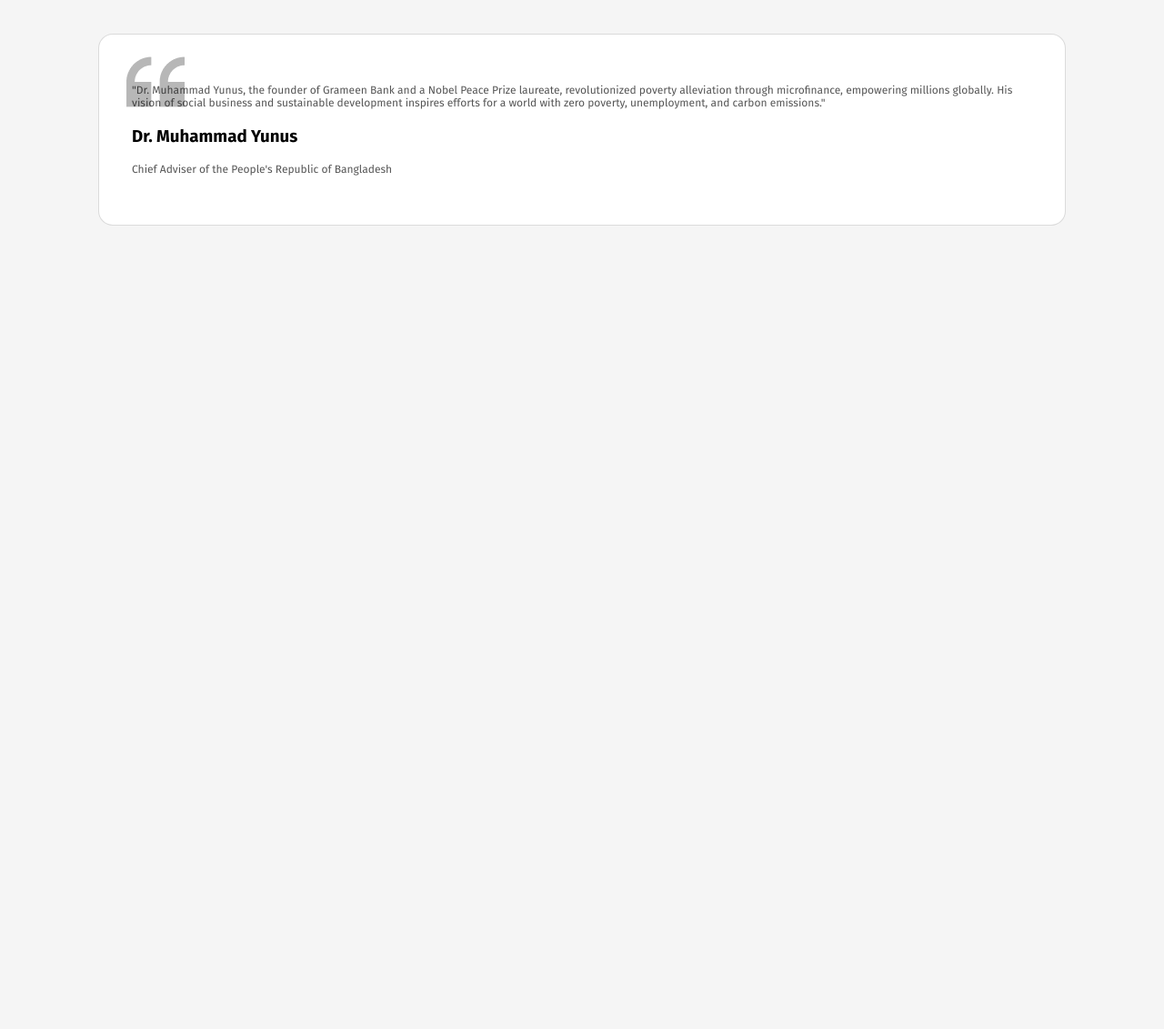
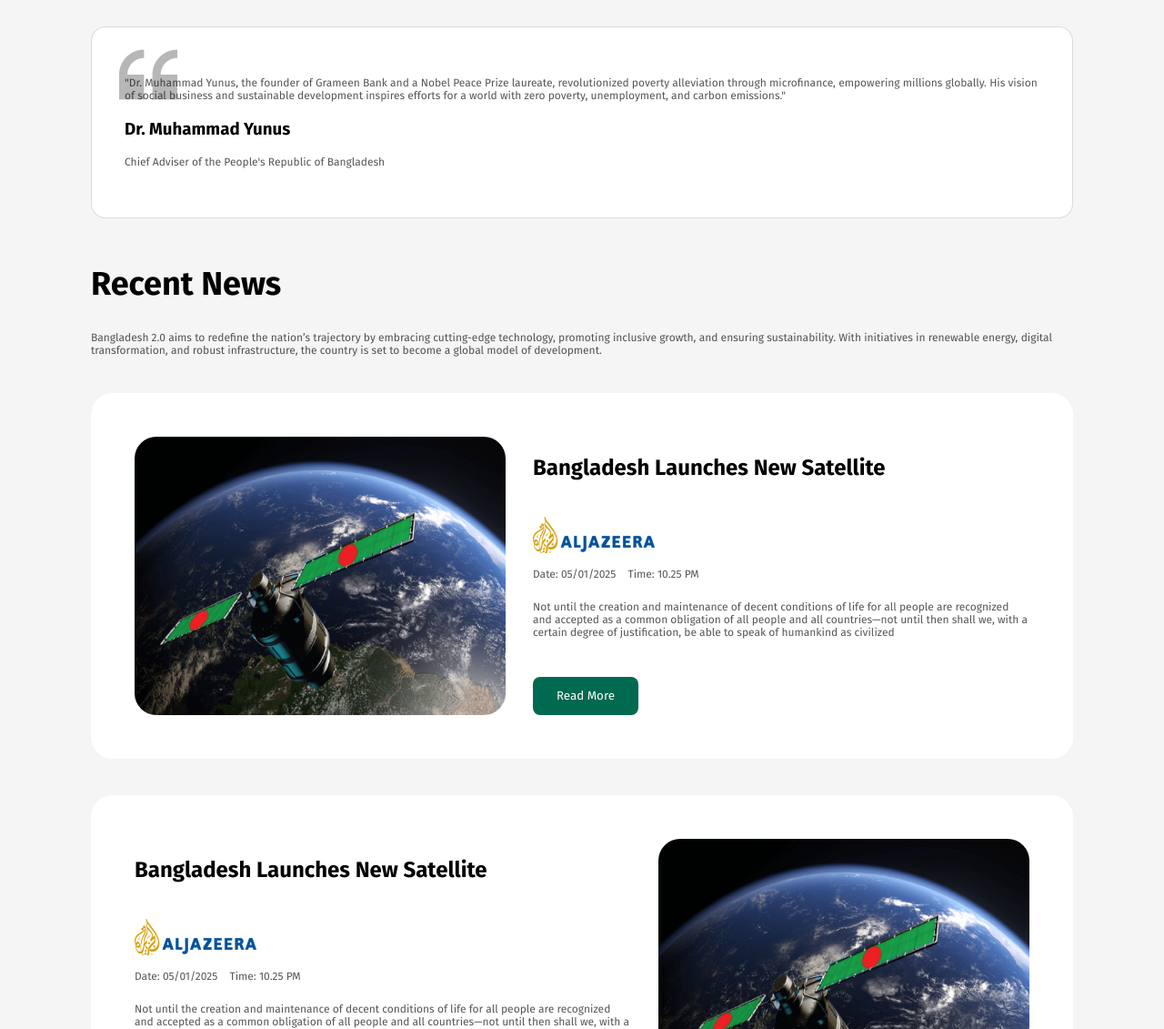
Before and after one commit to hd31520/BANGLADESH-2.0, a plain HTML site: page index.html in a window 1280 px wide. Shown: the part 1669-2800 px from the top of the page at 91% size. Before the commit the page ends 1925 px from the top, so only its background shows below. Drawn offline with Linux system fonts and the light colour scheme.

Commit message:
complete news

```diff
--- a/index.html
+++ b/index.html
@@ -76,15 +76,19 @@
     </section>
 
     <!-- vision section -->
-     <section>
+    <section>
         <h1 class="section-title">The Vision of Future</h1>
-        <p class="description">Bangladesh 2.0 aims to redefine the nation’s trajectory by embracing cutting-edge technology, promoting inclusive growth, and ensuring sustainability. With initiatives in renewable energy, digital transformation, and robust infrastructure, the country is set to become a global model of development.</p>
+        <p class="description">Bangladesh 2.0 aims to redefine the nation’s trajectory by embracing cutting-edge
+            technology, promoting inclusive growth, and ensuring sustainability. With initiatives in renewable energy,
+            digital transformation, and robust infrastructure, the country is set to become a global model of
+            development.</p>
         <div class="vission" style="padding: 40px 0;">
             <div id="vission-one">
                 <img src="assets/card-icon.png" alt="">
                 <h3 class="card-title">Digital Transformation</h3>
                 <p class="description">
-                    Creating a nationwide digital ecosystem to enhance connectivity and access to services for all citizens.
+                    Creating a nationwide digital ecosystem to enhance connectivity and access to services for all
+                    citizens.
                 </p>
                 <button>Learn More</button>
 
@@ -102,7 +106,8 @@
                 <img src="assets/card-icon.png" alt="">
                 <h3 class="card-title">Digital Transformation</h3>
                 <p class="description">
-                    Creating a nationwide digital ecosystem to enhance connectivity and access to services for all citizens.
+                    Creating a nationwide digital ecosystem to enhance connectivity and access to services for all
+                    citizens.
                 </p>
                 <button>Learn More</button>
 
@@ -110,14 +115,17 @@
 
 
         </div>
-     </section>
+    </section>
 
-     <!-- Description Section -->
-     <section id="description-section">
+    <!-- Description Section -->
+    <section id="description-section">
         <img src="assets/quote-bg.png" alt="">
         <div>
             <p class="description">
-                "Dr. Muhammad Yunus, the founder of Grameen Bank and a Nobel Peace Prize laureate, revolutionized poverty alleviation through microfinance, empowering millions globally. His vision of social business and sustainable development inspires efforts for a world with zero poverty, unemployment, and carbon emissions."
+                "Dr. Muhammad Yunus, the founder of Grameen Bank and a Nobel Peace Prize laureate, revolutionized
+                poverty alleviation through microfinance, empowering millions globally. His vision of social business
+                and sustainable development inspires efforts for a world with zero poverty, unemployment, and carbon
+                emissions."
             </p>
             <h3 class="card-title">
                 Dr. Muhammad Yunus
@@ -126,7 +134,62 @@
                 Chief Adviser of the People's Republic of Bangladesh
             </p>
         </div>
-     </section>
+    </section>
+
+
+    <!-- News Section -->
+    <section style="padding-top: 20px;">
+        <h1 class="section-title">Recent News</h1>
+        <p class="description">
+            Bangladesh 2.0 aims to redefine the nation’s trajectory by embracing cutting-edge technology, promoting
+            inclusive growth, and ensuring sustainability. With initiatives in renewable energy, digital transformation,
+            and robust infrastructure, the country is set to become a global model of development.
+        </p>
+        <div class="news-card">
+            <img style="border-radius: 24px;" src="assets/satelite.png" alt="">
+            <div class="news-right">
+                <h2 class="news-title">Bangladesh Launches New Satellite</h2>
+                <div style="padding: 20px 0;">
+                    <img src="assets/al-jazeera.png" alt="">
+                    <p class="description">
+                        Date: 05/01/2025 <span style="padding-left: 10px;">Time: 10.25 PM</span>
+                    </p>
+                    <p style="padding: 10px 0;" class="description">
+                        Not until the creation and maintenance of decent conditions of life for all people are
+                        recognized
+                        and accepted as a common obligation of all people and all countries—not until then shall we,
+                        with a certain degree of justification, be able to speak of humankind as civilized
+                    </p>
+                </div>
+                <button class="news-btn">Read More</button>
+            </div>
+
+        </div>
+
+
+        <div class="news-card-right">
+            <img style="border-radius: 24px;" src="assets/satelite.png" alt="">
+            <div class="news-right">
+                <h2 class="news-title">Bangladesh Launches New Satellite</h2>
+                <div style="padding: 20px 0;">
+                    <img src="assets/al-jazeera.png" alt="">
+                    <p class="description">
+                        Date: 05/01/2025 <span style="padding-left: 10px;">Time: 10.25 PM</span>
+                    </p>
+                    <p style="padding: 10px 0;" class="description">
+                        Not until the creation and maintenance of decent conditions of life for all people are
+                        recognized
+                        and accepted as a common obligation of all people and all countries—not until then shall we,
+                        with a certain degree of justification, be able to speak of humankind as civilized
+                    </p>
+                </div>
+                <button class="news-btn">Read More</button>
+            </div>
+
+        </div>
+
+
+    </section>
 </body>
 
 </html>
--- a/style/style.css
+++ b/style/style.css
@@ -5,6 +5,7 @@
 }
 
 body {
+    margin: auto;
     background-color: #F5F5F5;
     padding: 0 100px;
 }
@@ -15,7 +16,9 @@
     align-items: center;
 }
 
+
 #border-btn {
+    color: rgb(0, 106, 80);
     margin: 0px 10px;
     padding: 10px 20px 10px 20px;
     border: 1px solid rgb(0, 106, 80);
@@ -88,12 +91,14 @@
 
 #mission-container {
     display: flex;
+    justify-content: center;
     gap: 30px;
 }
 
 /* vission start */
 .vission {
     display: flex;
+    justify-content: center;
     gap: 20px;
 }
 
@@ -166,8 +171,36 @@
     background-color: rgb(255, 255, 255);
     position: relative;
 }
-#description-section > img{
+
+#description-section>img {
     position: absolute;
     left: 30px;
     top: 20px;
 }
+
+.news-card {
+    padding:48px 48px;
+    display: flex;
+    gap: 30px;
+    background-color: rgb(255, 255, 255);
+    border-radius: 24px;
+    margin: 40px 0;
+}
+
+.news-btn {
+    padding: 13px 26px;
+    border-radius: 8px;
+    background-color: rgb(0, 106, 80);
+    color: white;
+   border: none;
+}
+
+.news-card-right{
+    padding:48px 48px;
+    display: flex;
+    flex-direction: row-reverse;
+    gap: 30px;
+    background-color: rgb(255, 255, 255);
+    border-radius: 24px;
+    margin: 40px 0;
+}
```
